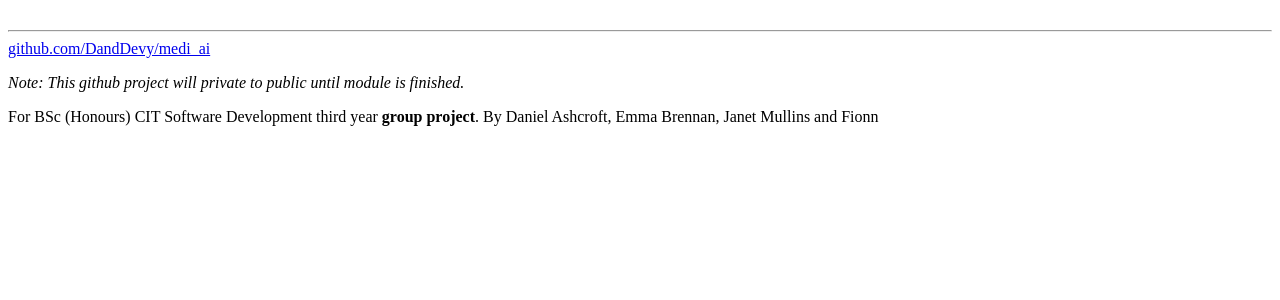
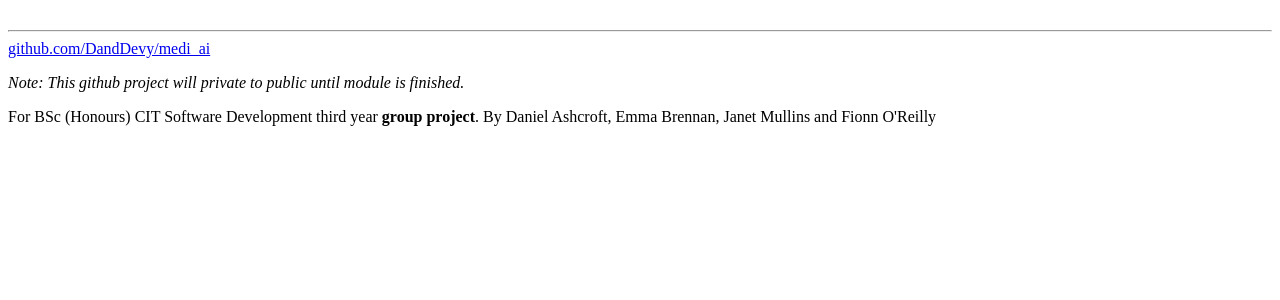
Before and after one commit to DandDevy/medi_ai, a Flask app: page / in a window 1280 px wide. Shown: the part 290-590 px from the top of the page. Run offline with Flask 2, Linux system fonts and the light colour scheme.

Commit message:
added fionn's surname to the doc.html

```diff
--- a/templates/doc.html
+++ b/templates/doc.html
@@ -30,7 +30,7 @@
       <hr>
       <a href="https://github.com/DandDevy/medi_ai">github.com/DandDevy/medi_ai</a>
       <p><i>Note: This github project will private to public until module is finished.</i></p>
-      <p>For BSc (Honours) CIT Software Development third year <b>group project</b>. By Daniel Ashcroft, Emma Brennan, Janet Mullins and Fionn </p>
+      <p>For BSc (Honours) CIT Software Development third year <b>group project</b>. By Daniel Ashcroft, Emma Brennan, Janet Mullins and Fionn O'Reilly</p>
   </footer>
   </body>
 </html>
```
